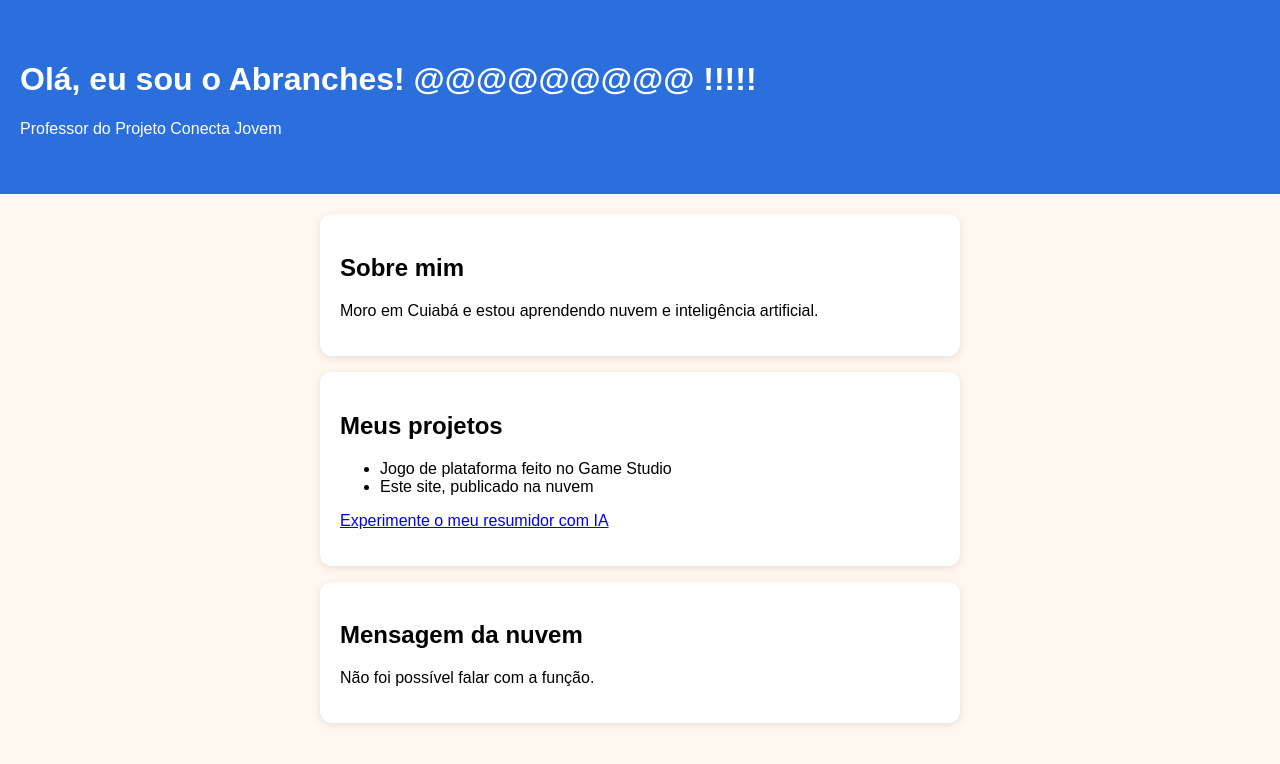
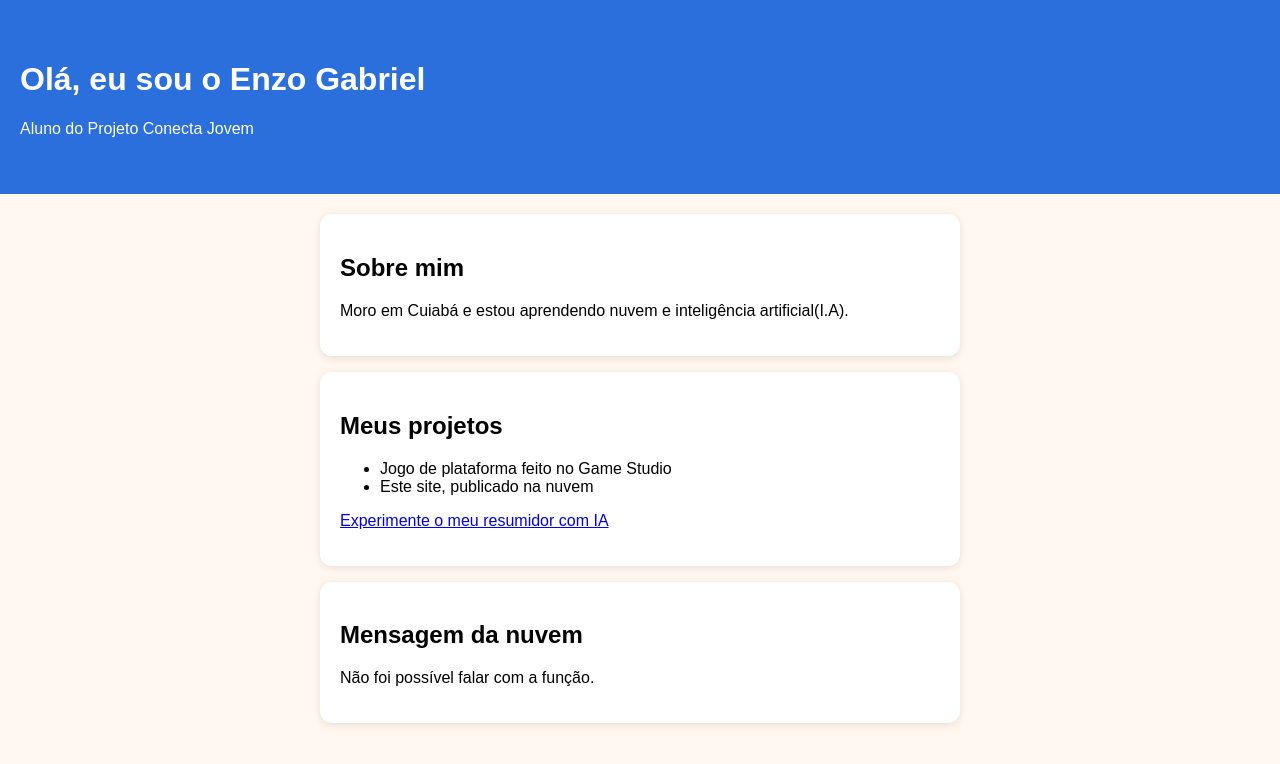
Before and after one commit to Enzo-Iniciante/Teste-1.0, a website: page index.html in a window 1280 px wide. Drawn offline with Linux system fonts and the light colour scheme; no server answers.

Commit message:
Update index.html

```diff
--- a/index.html
+++ b/index.html
@@ -14,13 +14,13 @@ margin-bottom: 16px; box-shadow: 0 2px 8px rgba(0, 0, 0, 0.1); }
 </head>
 <body>
 <header>
-<h1>Olá, eu sou o Abranches! @@@@@@@@@             !!!!!</h1>
-<p>Professor do Projeto Conecta Jovem</p>
+<h1>Olá, eu sou o Enzo Gabriel</h1>
+<p>Aluno do Projeto Conecta Jovem</p>
 </header>
 <main>
 <section class="cartao">
 <h2>Sobre mim</h2>
-<p>Moro em Cuiabá e estou aprendendo nuvem e inteligência artificial.</p>
+<p>Moro em Cuiabá e estou aprendendo nuvem e inteligência artificial(I.A).</p>
 </section>
 <section class="cartao">
 <h2>Meus projetos</h2>
```
